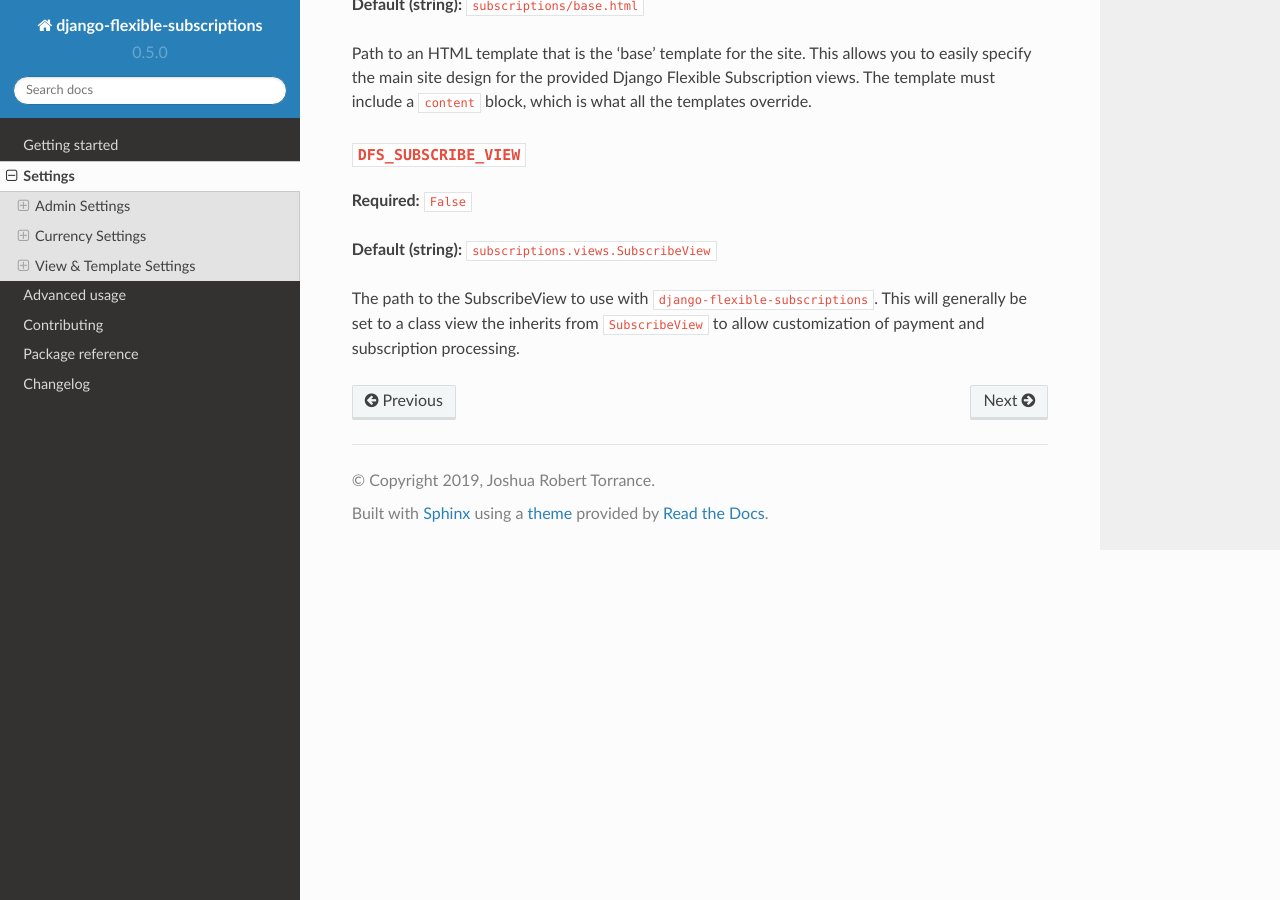
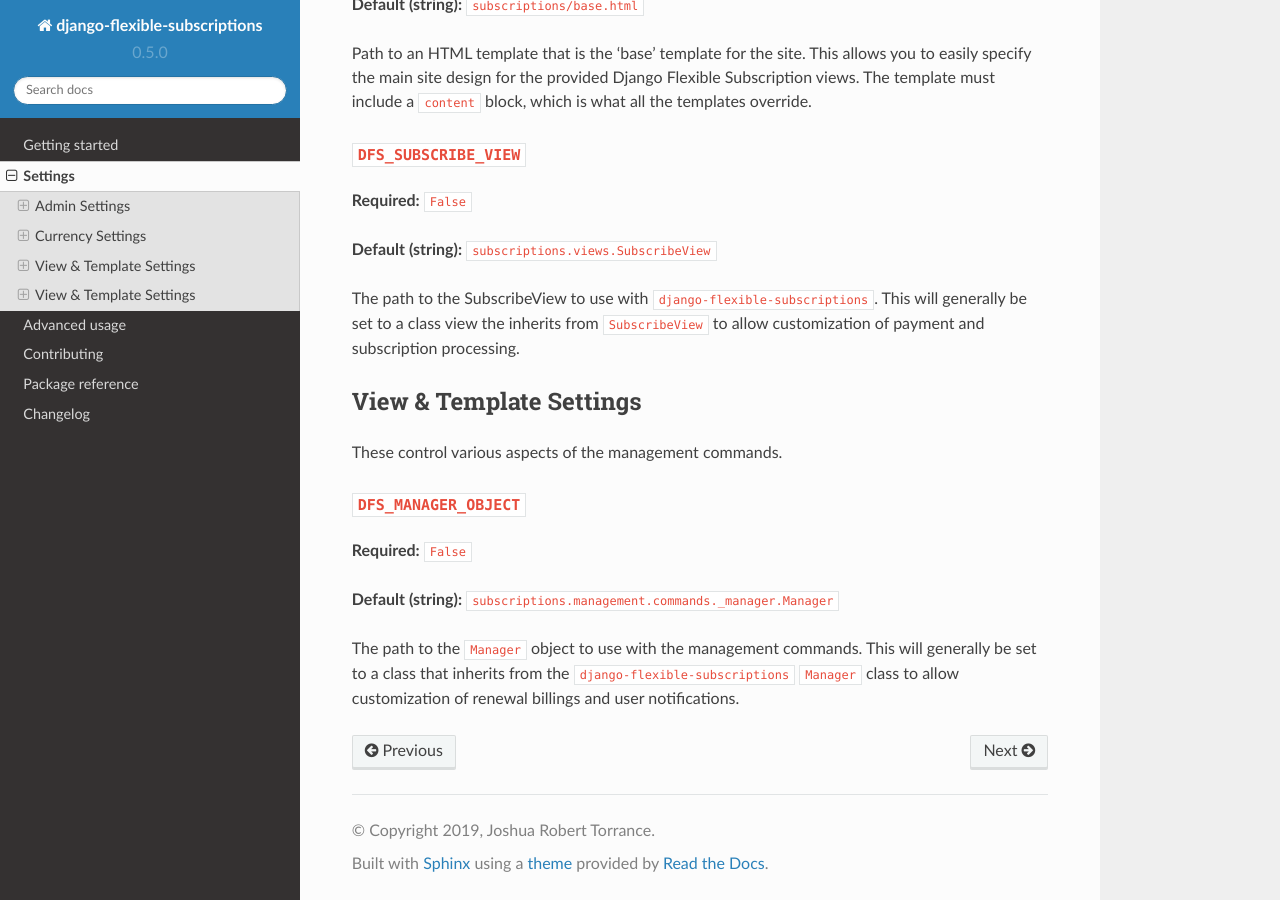
Before and after one commit to studybuffalo/django-flexible-subscriptions, a Sphinx documentation site: the page built from docs/settings.rst, in a window 1280 px wide and 900 px high, scrolled down 1215 px. Built offline with Sphinx 7.4.7 and the Read the Docs theme 2.0.0, drawn with Linux system fonts in a browser that asks for light colours; the version number is read from the project's files by our own code.

Commit message:
Updating with new setting

```diff
--- a/docs/settings.rst
+++ b/docs/settings.rst
@@ -74,3 +74,21 @@
 ``django-flexible-subscriptions``. This will generally be set to a
 class view the inherits from ``SubscribeView`` to allow customization
 of payment and subscription processing.
+
+------------------------
+View & Template Settings
+------------------------
+
+These control various aspects of the management commands.
+
+``DFS_MANAGER_OBJECT``
+======================
+
+**Required:** ``False``
+
+**Default (string):** ``subscriptions.management.commands._manager.Manager``
+
+The path to the ``Manager`` object to use with the management commands.
+This will generally be set to a class that inherits from the
+``django-flexible-subscriptions`` ``Manager`` class to allow
+customization of renewal billings and user notifications.
```
